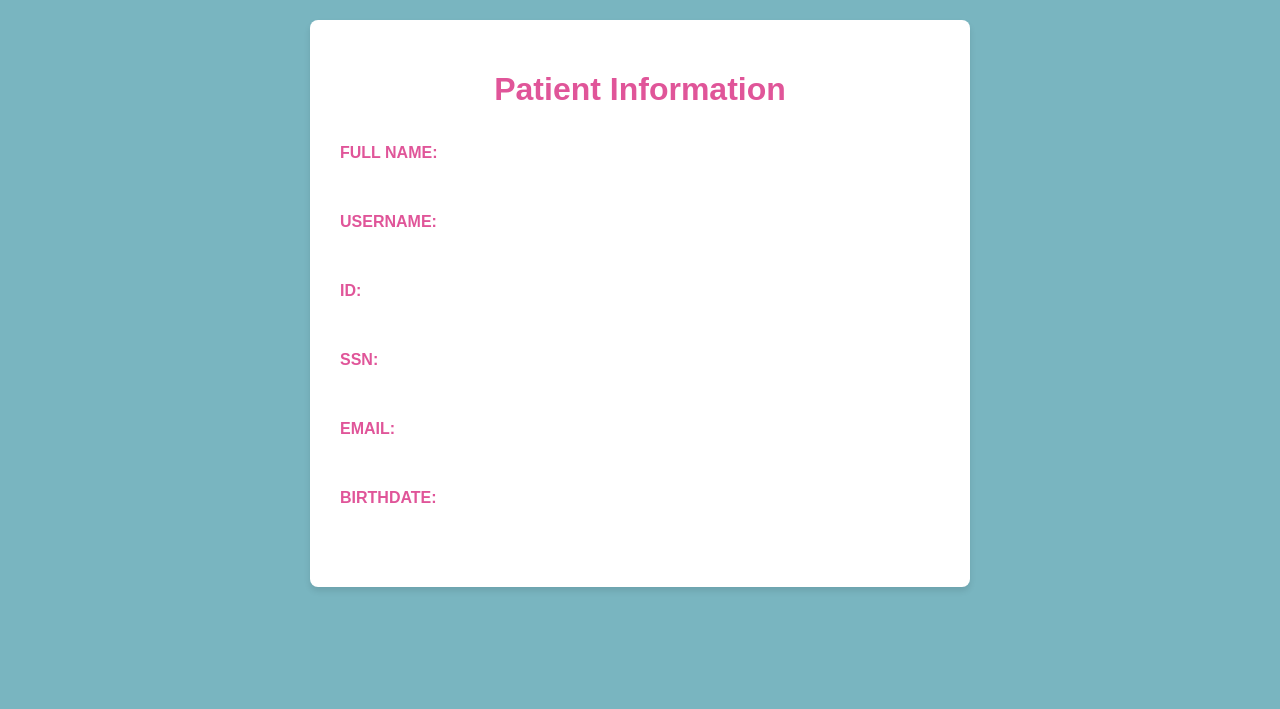
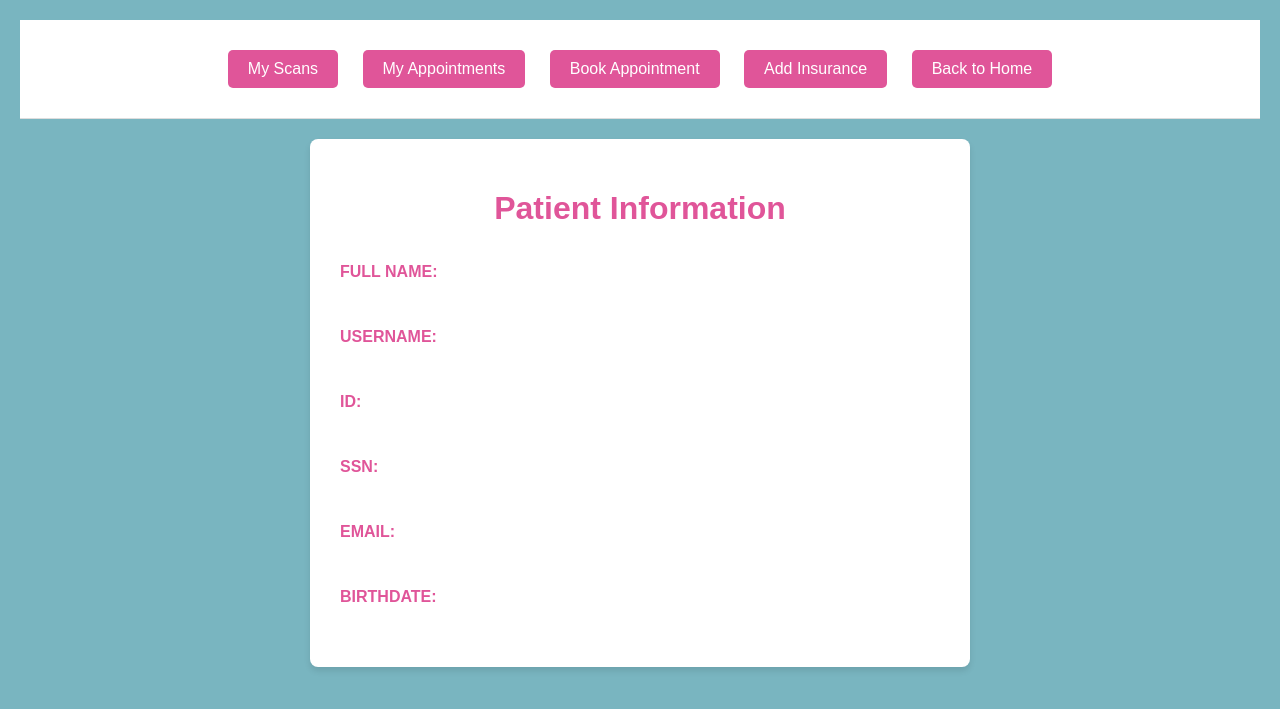
Before and after one commit to bassel-hammad/HCIS-Front-End, a Flask app: page /patient in a window 1280 px wide. Shown: the top 709 px of the page. Run offline with Flask 3, Linux system fonts and the light colour scheme; the visitor is signed in with stand-in values (Sample User, id 1); a database or web service that is not in the repository returns one stand-in record (values such as "Sample title"); some libraries are stand-ins or nearby versions.

Commit message:
appointment amnagment

```diff
--- a/app.py
+++ b/app.py
@@ -371,6 +371,11 @@
 
 @app.route('/book_scan', methods=['POST','GET'])
 def book_scan():
+    query_to_get_patient = "SELECT * FROM Patients WHERE UserName = %s"
+    cursor.execute(query_to_get_patient, (session['username'],))
+    patient = dict(cursor.fetchone())
+    if patient:
+            patient_id = patient['patientid']
     msg=""
     _continue_=True
     if request.method == 'POST':
@@ -382,11 +387,8 @@
         end_hour = int(start_hour) + 1
         duration = 1
 
-        query_to_get_patient_id = "SELECT PatientID FROM Patients WHERE UserName = %s"
-        cursor.execute(query_to_get_patient_id, (session['username'],))
-        patient_id = cursor.fetchone()
-        if patient_id:
-            patient_id = patient_id[0]
+        if patient:
+            patient_id = patient['patientid']
         else:
             _continue_=False
 
@@ -423,7 +425,11 @@
                 connection.commit()
                 msg = "Appointment created successfully"
 
-    query = "SELECT * FROM Appointments WHERE PatientID = %s;"
+    query = '''
+        SELECT *
+        FROM Appointments a
+        JOIN ScanTypes s ON a.ScanTypeID = s.ScanTypeID
+        WHERE a.PatientID = %s;'''
 
     # Execute the SQL query with the patient ID as parameter
     cursor.execute(query, (patient_id,))
@@ -432,7 +438,8 @@
     appointments = cursor.fetchall()
     patient_appointments = [dict(row) for row in appointments]
     # Render a success or confirmation page
-    return render_template('patient_appointments.html', patient=patient,msg=msg,appointments=patient_appointments)
+    print(patient_appointments)
+    return render_template('patient_appointment_managment.html', patient=patient,msg=msg,appointments=patient_appointments)
 
 
 @app.route('/doctor')
@@ -452,7 +459,7 @@
         if  date:
             pass
         else:
-            return render_template('calendar.html')
+            return render_template('doctor_search_for_appointments.html')
 
         doctor_query = "SELECT * FROM Radiologist WHERE UserName = %s"
         cursor.execute(doctor_query, (session['username'],))
@@ -469,8 +476,8 @@
         data = [dict(row) for row in appointments]
         print(len(data))
         print(data)
-        return render_template('appointments.html', appointments=data, date=date)
-    return render_template('calendar.html')
+        return render_template('doctor_appointments_after_search.html', appointments=data, date=date)
+    return render_template('doctor_search_for_appointments.html')
 
 @app.route('/my_patients', methods=['GET', 'POST'])
 def my_patients():
@@ -529,7 +536,7 @@
     cursor.execute('SELECT *  FROM ImagingReport WHERE PatientID = %s', (patient_id,))
     scan_types = [row['studytype'] for row in cursor.fetchall()]
 
-    return render_template('show_scans.html', patient=patient, msg=msg, scan_info=scan_info, scan_types=scan_types)
+    return render_template('show_scans.html', patient=patient, msg=msg, scan_info=scan_info, scan_types=scan_types ,usertype=session['userType'])
 
 
 
--- a/templates/view_patient_info.html
+++ b/templates/view_patient_info.html
@@ -7,7 +7,7 @@
     <style>
         body {
             font-family: "Arial", sans-serif;
-            background-color: #79b5c0 ;
+            background-color: #79b5c0;
             margin: 0;
             padding: 20px;
             box-sizing: border-box;
@@ -26,7 +26,7 @@
             box-shadow: 0 4px 6px rgba(0, 0, 0, 0.1);
             padding: 30px;
             max-width: 600px;
-            margin: 0 auto;
+            margin: 20px auto;
         }
 
         .patient-info {
@@ -39,8 +39,7 @@
             font-weight: bold;
             color: #e05599;
             text-transform: uppercase;
-            margin-bottom: 20px;
-
+            margin-right: 10px;
         }
 
         .label,
@@ -51,7 +50,6 @@
         .data {
             color: black;
             text-transform: capitalize;
-
         }
 
         @media screen and (max-width: 600px) {
@@ -59,9 +57,44 @@
                 padding: 20px;
             }
         }
+
+        header {
+            background-color: #ffffff;
+            border-bottom: 1px solid #ddd;
+            padding: 20px 0;
+            text-align: center;
+            position: sticky;
+            top: 0;
+            z-index: 1000;
+        }
+
+        .header-button {
+            background-color: #e05599;
+            border: none;
+            border-radius: 5px;
+            color: #ffffff;
+            cursor: pointer;
+            font-size: 16px;
+            margin: 10px;
+            padding: 10px 20px;
+            text-decoration: none;
+            display: inline-block;
+        }
+
+        .header-button:hover {
+            background-color: #c14481;
+        }
     </style>
 </head>
 <body>
+    <header>
+        <a href="{{ url_for('show_scans', patient_id=patient.patientid) }}" class="header-button">My Scans</a>
+        <a href="{{ url_for('book_scan') }}" class="header-button">My Appointments</a>
+        <a href="{{ url_for('book_scan') }}" class="header-button">Book Appointment</a>
+        <a href="{{ url_for('add_insurance') }}" class="header-button">Add Insurance</a>
+        <a href="{{ url_for('index') }}" class="header-button">Back to Home</a>
+    </header>
+
     <div class="info-container">
         <h1>Patient Information</h1>
         <div class="patient-info">
@@ -88,8 +121,6 @@
             <p class="label">Birthdate:</p>
             <p class="data">{{ patient['dateofbirth'] }}</p>
         </div>
-        <div class="patient-info">
-        </div>
         <!-- Add more patient information fields as needed -->
     </div>
 </body>
```
Also changed, not shown: templates/patient_appointment_managment.html (renamed from templates/patient.html, +16 -19 lines), templates/show_scans.html (+6 -1 lines), templates/doctor_appointments_after_search.html (renamed from templates/appointments.html), templates/doctor_search_for_appointments.html (renamed from templates/calendar.html).
